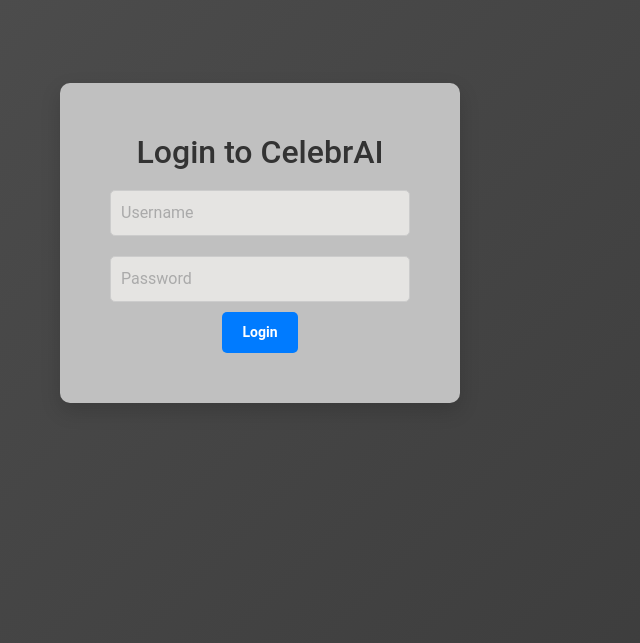
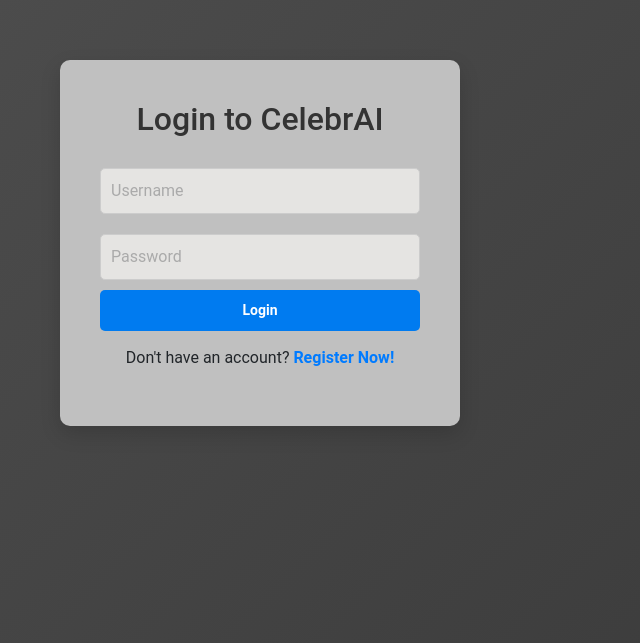
Before and after one commit to Mahmoud-K-Ismail/CelebrAI---Chat-with-Historical-Icons, a React (Vite) app in the folder shakespearegpt-frontend/: page /login in a window 1280 px wide. Shown: the part 157-800 px from the top of the page, without its empty margins (380-1020 px from the left). Built offline with nearby package versions, Linux system fonts and the light colour scheme.

Commit message:
added registered and login now,finished everything nearly

```diff
--- a/shakespearegpt-frontend/src/App.css
+++ b/shakespearegpt-frontend/src/App.css
@@ -1,5 +1,4 @@
-/* App.css */
-
+/* Ensure that global styles for body and html don't interfere */
 body, html {
     height: 100%;
     margin: 0;
@@ -7,6 +6,7 @@ body, html {
     overflow: hidden;
 }
 
+/* General app background and gradient */
 .App {
     height: 100vh;
     display: flex;
@@ -19,12 +19,78 @@ body, html {
     width: 100%;
 }
 
+/* Keyframe for gradient background animation */
 @keyframes gradientBackground {
     0% { background-position: 0% 50%; }
     50% { background-position: 100% 50%; }
     100% { background-position: 0% 50%; }
 }
 
+/* Login Page Specific Styles */
+.login-container {
+    max-width: 400px;
+    width: 100%;
+    padding: 40px;
+    box-shadow: 0 8px 20px rgba(0, 0, 0, 0.15);
+    background: #C0C0C0; /* Same background as the register page */
+    border-radius: 10px;
+    display: flex;
+    flex-direction: column;
+    align-items: center;
+}
+
+h2 {
+    font-size: 2rem;
+    color: #333;
+    margin-bottom: 20px;
+}
+
+.login-container input {
+    background-color: #E5E4E2; /* Light grey background for inputs */
+    color: #333;
+    width: 100%;
+    padding: 10px;
+    margin: 10px 0;
+    border-radius: 5px;
+    border: 1px solid #ccc;
+    font-size: 1rem;
+}
+
+.login-container button {
+    background-color: #007bf0; /* Blue button */
+    color: white;
+    width: 100%;
+    padding: 10px;
+    border: none;
+    border-radius: 5px;
+    font-weight: bold;
+    cursor: pointer;
+    transition: background-color 0.3s ease;
+}
+
+.login-container button:hover {
+    background-color: #0056b3;
+}
+
+/* Register Link Styling (under the login form) */
+.register-link {
+    margin-top: 15px; /* Adds space between the login button and the link */
+    text-align: center;
+}
+
+.register-link a {
+    color: #007bff; /* Blue color for the link */
+    font-weight: bold;
+    text-decoration: none;
+    transition: color 0.3s ease;
+}
+
+.register-link a:hover {
+    color: #0056b3; /* Darker blue on hover */
+    text-decoration: underline; /* Underline on hover */
+}
+
+/* Prevent global styles from affecting other sections */
 .home-container {
     background: #C0C0C0;
     border-radius: 10px;
@@ -38,197 +104,15 @@ h1 {
     color: #333;
 }
 
-.link-container {
-    margin-top: 30px;
-    display: flex;
-    justify-content: center;
-    gap: 20px;
-}
-
-.link-container a {
-    text-decoration: none;
-    color: #ffffff;
-    font-weight: bold;
-    padding: 10px 20px;
-    border-radius: 5px;
-    transition: background-color 0.3s ease;
-}
-
-.link-container a.btn-primary {
-    background-color: #7393B3;
-    border-color: #7393B3; /* Replace #123456 with your desired border color */
-}
-
-.link-container a.btn-primary:hover {
-    background-color: #0056b3;
-}
-
-.link-container a.btn-secondary {
-    background-color: #6c757d;
-}
-
-.link-container a.btn-secondary:hover {
-    background-color: #5a6268;
-}
-
 /* Adding Bootstrap container for spacing */
 .container {
     max-width: 600px;
     width: 100%;
 }
-
-/* Login Page Styles */
-.login-container {
-    background: #C0C0C0;
-    border-radius: 10px;
-    padding: 50px;
-    box-shadow: 0 8px 20px rgba(0, 0, 0, 0.15);
-    display: flex;
-    flex-direction: column;
-    align-items: center;
-    width: 100%;
-    max-width: 400px;
+.btn-secondary {
+    width: 90px;
 }
-
-.login-container input {
-    /*background-color: rgba(255, 255, 255, 0.8);*/
-    background-color: #E5E4E2;
-    width: 100%;
-    padding: 10px;
-    margin: 10px 0;
-    border-radius: 5px;
-    border: 1px solid #ccc;
-    font-size: 1rem;
-    color: #333; /* Change this value to your desired font color */
+.btn-primary {
+    margin-right: 40px;
+    width: 90px;
 }
-
-.login-container button {
-    background-color: #007bff;
-    color: #fff;
-    font-weight: bold;
-    padding: 10px 20px;
-    border: none;
-    border-radius: 5px;
-    cursor: pointer;
-    transition: background-color 0.3s ease;
-}
-
-.login-container button:hover {
-    background-color: #0056b3;
-}
-
-
-/*!* App.css *!*/
-
-/*body, html {*/
-/*    height: 100%;*/
-/*    margin: 0;*/
-/*    font-family: 'Roboto', sans-serif;*/
-/*    overflow: hidden;*/
-/*}*/
-
-/*.App {*/
-/*    height: 100vh;*/
-/*    display: flex;*/
-/*    align-items: center;*/
-/*    justify-content: center;*/
-/*    text-align: center;*/
-/*    background: linear-gradient(-45deg, #ee7752, #e73c7e, #23a6d5, #23d5ab);*/
-/*    background-size: 400% 400%;*/
-/*    animation: gradientBackground 15s ease infinite;*/
-/*    width: 100%;*/
-/*}*/
-
-/*@keyframes gradientBackground {*/
-/*    0% { background-position: 0% 50%; }*/
-/*    50% { background-position: 100% 50%; }*/
-/*    100% { background-position: 0% 50%; }*/
-/*}*/
-
-/*.home-container {*/
-/*    background: rgba(255, 255, 255, 0.8);*/
-/*    border-radius: 10px;*/
-/*    padding: 50px;*/
-/*    box-shadow: 0 8px 20px rgba(0, 0, 0, 0.15);*/
-/*}*/
-
-/*h1 {*/
-/*    font-size: 3rem;*/
-/*    margin-bottom: 30px;*/
-/*    color: #333;*/
-/*}*/
-
-/*.link-container {*/
-/*    margin-top: 30px;*/
-/*    display: flex;*/
-/*    justify-content: center;*/
-/*    gap: 20px;*/
-/*}*/
-
-/*.link-container a {*/
-/*    text-decoration: none;*/
-/*    color: #ffffff;*/
-/*    font-weight: bold;*/
-/*    padding: 10px 20px;*/
-/*    border-radius: 5px;*/
-/*    transition: background-color 0.3s ease;*/
-/*}*/
-
-/*.link-container a.btn-primary {*/
-/*    background-color: #007bff;*/
-/*}*/
-
-/*.link-container a.btn-primary:hover {*/
-/*    background-color: #0056b3;*/
-/*}*/
-
-/*.link-container a.btn-secondary {*/
-/*    background-color: #6c757d;*/
-/*}*/
-
-/*.link-container a.btn-secondary:hover {*/
-/*    background-color: #5a6268;*/
-/*}*/
-
-/*!* Adding Bootstrap container for spacing *!*/
-/*.container {*/
-/*    max-width: 600px;*/
-/*    width: 100%;*/
-/*}*/
-
-/*!* Login and Register Page Styles *!*/
-/*.auth-container {*/
-/*    background: rgba(255, 255, 255, 0.8);*/
-/*    border-radius: 10px;*/
-/*    padding: 50px;*/
-/*    box-shadow: 0 8px 20px rgba(0, 0, 0, 0.15);*/
-/*    display: flex;*/
-/*    flex-direction: column;*/
-/*    align-items: center;*/
-/*    width: 100%;*/
-/*    max-width: 400px;*/
-/*}*/
-
-/*.auth-container input {*/
-/*    width: 100%;*/
-/*    padding: 10px;*/
-/*    margin: 10px 0;*/
-/*    border-radius: 5px;*/
-/*    border: 1px solid #ccc;*/
-/*    font-size: 1rem;*/
-/*}*/
-
-/*.auth-container button {*/
-/*    background-color: #007bff;*/
-/*    color: #fff;*/
-/*    font-weight: bold;*/
-/*    padding: 10px 20px;*/
-/*    border: none;*/
-/*    border-radius: 5px;*/
-/*    cursor: pointer;*/
-/*    transition: background-color 0.3s ease;*/
-/*}*/
-
-/*.auth-container button:hover {*/
-/*    background-color: #0056b3;*/
-/*}*/
--- a/shakespearegpt-frontend/src/Login.jsx
+++ b/shakespearegpt-frontend/src/Login.jsx
@@ -1,46 +1,8 @@
-// import React, { useState } from 'react';
-// import { useNavigate } from 'react-router-dom';
-//
-// const Login = () => {
-//     const [formData, setFormData] = useState({ username: '', password: '' });
-//     const navigate = useNavigate();
-//
-//     const handleChange = (e) => {
-//         setFormData({ ...formData, [e.target.name]: e.target.value });
-//     };
-//
-//     const handleSubmit = async (e) => {
-//         e.preventDefault();
-//         try {
-//             const response = await fetch('/auth/login', {
-//                 method: 'POST',
-//                 headers: { 'Content-Type': 'application/json' },
-//                 body: JSON.stringify(formData),
-//             });
-//             if (response.ok) {
-//                 navigate('/chat');
-//             } else {
-//                 alert('Login failed!');
-//             }
-//         } catch (err) {
-//             console.error(err);
-//         }
-//     };
-//
-//     return (
-//         <form onSubmit={handleSubmit}>
-//             <input type="text" name="username" placeholder="Username" onChange={handleChange} />
-//             <input type="password" name="password" placeholder="Password" onChange={handleChange} />
-//             <button type="submit">Login</button>
-//         </form>
-//     );
-// };
-//
-// export default Login;
 import React, { useState } from 'react';
 import { useNavigate } from 'react-router-dom';
 import 'bootstrap/dist/css/bootstrap.min.css'; // Importing Bootstrap
 import './App.css'; // Import the CSS styles
+import { Link } from 'react-router-dom'; // Import Link from react-router-dom for navigation
 
 const Login = () => {
     const [formData, setFormData] = useState({ username: '', password: '' });
@@ -87,6 +49,11 @@ const Login = () => {
                     required
                 />
                 <button type="submit">Login</button>
+
+                {/* Register link */}
+                <div className="register-link">
+                    <p>Don't have an account? <Link to="/register">Register Now!</Link></p>
+                </div>
             </form>
         </div>
     );
--- a/shakespearegpt-frontend/src/Register.css
+++ b/shakespearegpt-frontend/src/Register.css
@@ -1,3 +1,4 @@
+/* Global body and page styling */
 body, html {
     height: 100%;
     margin: 0;
@@ -17,20 +18,22 @@ body, html {
     50% { background-position: 100% 50%; }
     100% { background-position: 0% 50%; }
 }
+
+/* Register container styling */
 .register-container {
     max-width: 400px;
     width: 100%;
     padding: 40px;
     box-shadow: 0 8px 20px rgba(0, 0, 0, 0.15);
     background: #C0C0C0; /* semi-transparent white */
-    /* If you want a fully transparent background, use rgba(255, 255, 255, 0) */
-    border-radius: 10px; /* Optional: Adds rounded corners */
+    border-radius: 10px;
 }
+
 .register-container form {
     box-shadow: none;
     background: rgba(255, 255, 255, 0); /* semi-transparent white */
-    padding: 20px; /* Optional: Add padding inside the form */
-    border-radius: 10px; /* Optional: Rounded corners for the form */
+    padding: 20px;
+    border-radius: 10px;
 }
 
 h2 {
@@ -38,16 +41,43 @@ h2 {
     color: #333;
 }
 
+/* Input styling */
 .register-container input {
     background-color: #E5E4E2;
     color: #333;
+    width: 100%;
+    padding: 10px;
+    margin: 10px 0;
+    border-radius: 5px;
+    border: 1px solid #ccc;
 }
 
-.register-container button {
+/* Register button styling */
+.register-main-btn {
     background-color: #007bf0;
     color: white;
+    font-weight: bold;
+    width: 100%;
+    padding: 10px;
+    border: none;
+    border-radius: 5px;
+    cursor: pointer;
+    transition: background-color 0.3s ease;
 }
 
-.register-container button:hover {
+.register-main-btn:hover {
     background-color: #0056b3;
 }
+
+/* Register page hyperlink styles */
+.login-link a {
+    color: #007bff; /* Blue color for the link */
+    font-weight: bold;
+    text-decoration: none; /* Removes underline */
+    transition: color 0.3s ease; /* Smooth color transition on hover */
+}
+
+.login-link a:hover {
+    color: #0056b3; /* Darker blue on hover */
+    text-decoration: underline; /* Adds underline on hover */
+}
--- a/shakespearegpt-frontend/src/Register.jsx
+++ b/shakespearegpt-frontend/src/Register.jsx
@@ -1,5 +1,5 @@
 import React, { useState } from 'react';
-import { useNavigate } from 'react-router-dom';
+import { useNavigate, Link } from 'react-router-dom'; // Import Link for navigation
 import 'bootstrap/dist/css/bootstrap.min.css'; // Ensure this is imported for Bootstrap styling
 import './Register.css'; // If you have any additional custom styles
 
@@ -53,8 +53,13 @@ const Register = () => {
                             onChange={handleChange}
                         />
                     </div>
-                    <button type="submit" className="btn btn-primary w-100">Register</button>
+                    <button type="submit" className="register-main-btn w-100">Register</button>
                 </form>
+
+                {/* Already registered? Login hyperlink */}
+                <div className="login-link text-center mt-3">
+                    <p>Already have an account? <Link to="/login">Login here</Link></p>
+                </div>
             </div>
         </div>
     );
```
